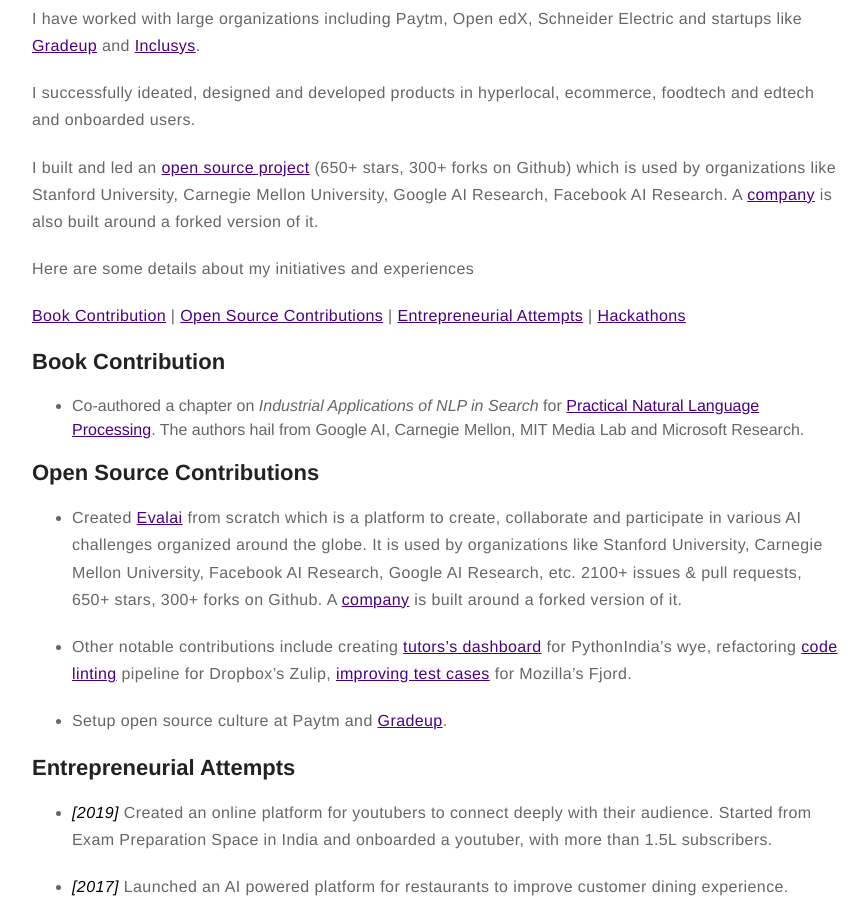
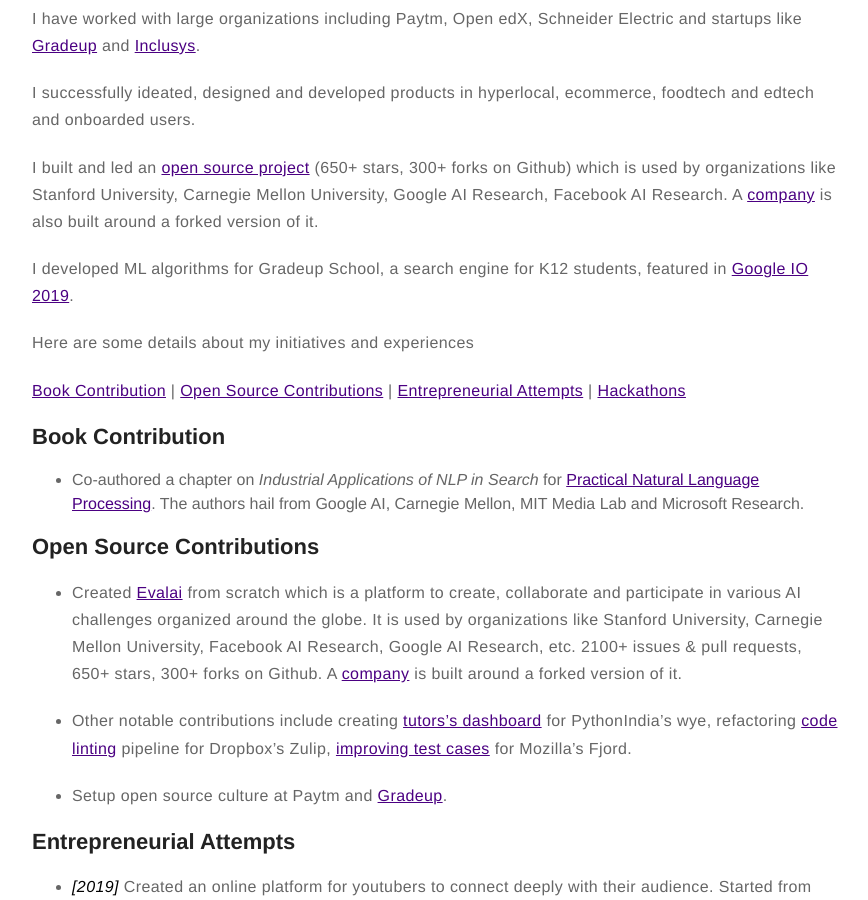
Before and after one commit to taranjeet/taranjeet.github.io, a Jekyll site: the page built from about.md, in a window 1280 px wide and 900 px high, scrolled down 630 px. Shown: the whole window, without its empty margins (203-1071 px from the left). Built offline with Jekyll 4.4.1, drawn with Linux system fonts in a browser that asks for light colours.

Commit message:
Add info about Gradeup School.

```diff
--- a/about.md
+++ b/about.md
@@ -15,6 +15,8 @@ I have worked with large organizations including Paytm, Open edX, Schneider Elec
 I successfully ideated, designed and developed products in hyperlocal, ecommerce, foodtech and edtech and onboarded users.
 
 I built and led an [open source project](https://github.com/cloud-cv/evalai) (650+ stars, 300+ forks on Github) which is used by organizations like Stanford University, Carnegie Mellon University, Google AI Research, Facebook AI Research. A [company](https://caliper.ai/) is also built around a forked version of it.
+
+I developed ML algorithms for Gradeup School, a search engine for K12 students, featured in [Google IO 2019](https://www.asianage.com/technology/in-other-news/090519/google-io-2019-featured-two-indian-companies-for-excellent-use-of-machine-learning.html).
 
 Here are some details about my initiatives and experiences
 
```
